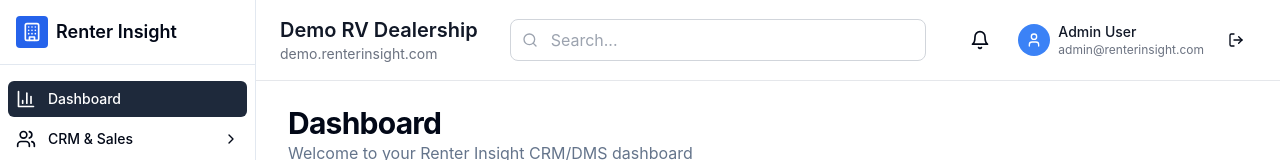
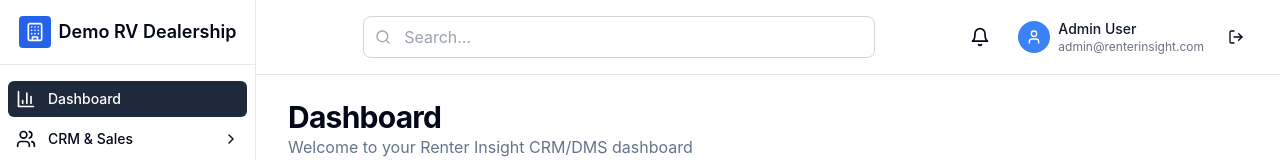
Before and after one commit to tschickel22/PLATFORM-DMS-CRM-7-11-25, a React (Vite) app: page /login in a window 1280 px wide. Both pictures are taken after a click on the button "Sign In". Shown: the top 160 px of the page. Built offline with nearby package versions, Linux system fonts and the light colour scheme.

Commit message:
Update sidebar and header branding

```diff
--- a/src/components/layout/Header.tsx
+++ b/src/components/layout/Header.tsx
@@ -1,34 +1,28 @@
 import React from 'react'
 import { Button } from '@/components/ui/button'
-import { Bell, Search, User, LogOut } from 'lucide-react'
-import { useTenant } from '@/contexts/TenantContext'
+import { Bell, Search, User, LogOut, Menu } from 'lucide-react'
 import { useAuth } from '@/contexts/AuthContext'
 
-export default function Header() {
-  const { tenant } = useTenant()
+interface HeaderProps {
+  onMenuButtonClick: () => void
+}
 
+export default function Header({ onMenuButtonClick }: HeaderProps) {
   const { user, logout } = useAuth()
 
   return (
     <header className="bg-white border-b border-gray-200 px-6 py-4">
       <div className="flex items-center justify-between">
-        {/* Left side - Logo and Company Name */}
-        <div className="flex items-center space-x-3">
-          {tenant?.branding?.logo && (
-            <img
-              src={tenant.branding.logo}
-              alt={`${tenant.name} Logo`}
-              className="h-8 w-auto object-contain"
-            />
-          )}
-          <div>
-            <h1 className="text-xl font-semibold text-gray-900">
-              {tenant?.name || 'Renter Insight CRM/DMS'}
-            </h1>
-            <p className="text-sm text-gray-500">
-              {tenant?.domain || 'CRM/DMS'}
-            </p>
-          </div>
+        {/* Left side - Mobile menu button */}
+        <div className="flex items-center">
+          <Button
+            variant="ghost"
+            size="sm"
+            className="md:hidden"
+            onClick={onMenuButtonClick}
+          >
+            <Menu className="h-5 w-5" />
+          </Button>
         </div>
 
         {/* Center - Search */}
--- a/src/components/layout/Sidebar.tsx
+++ b/src/components/layout/Sidebar.tsx
@@ -146,12 +146,22 @@ export default function Sidebar() {
       }}
     >
       {/* Header */}
-      <div className="flex items-center px-4 py-4 border-b">
-        <Link to="/" className="flex items-center space-x-2">
-          <div className="flex h-8 w-8 items-center justify-center rounded bg-primary">
-            <Building className="h-5 w-5 text-white" />
-          </div>
-          <span className="text-lg font-semibold">Renter Insight</span>
+      <div className="flex items-center justify-center px-4 py-4 border-b">
+        <Link to="/" className="flex items-center">
+          {tenant?.branding?.logo ? (
+            <img
+              src={tenant.branding.logo}
+              alt={`${tenant.name} Logo`}
+              className="h-8 w-auto object-contain max-w-full"
+            />
+          ) : (
+            <div className="flex items-center space-x-2">
+              <div className="flex h-8 w-8 items-center justify-center rounded bg-primary">
+                <Building className="h-5 w-5 text-white" />
+              </div>
+              <span className="text-lg font-semibold">{tenant?.name || 'CRM/DMS'}</span>
+            </div>
+          )}
         </Link>
       </div>
 
```
